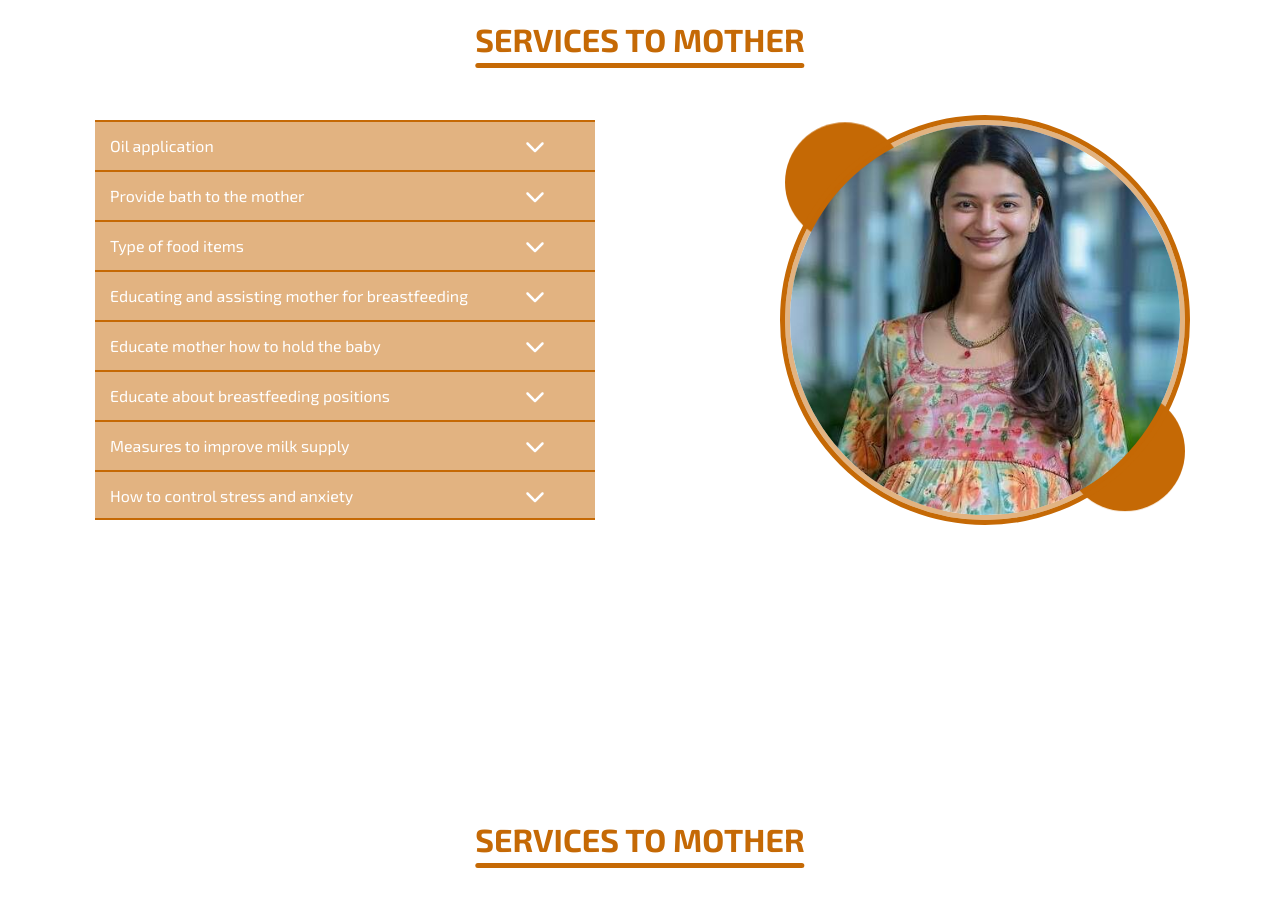
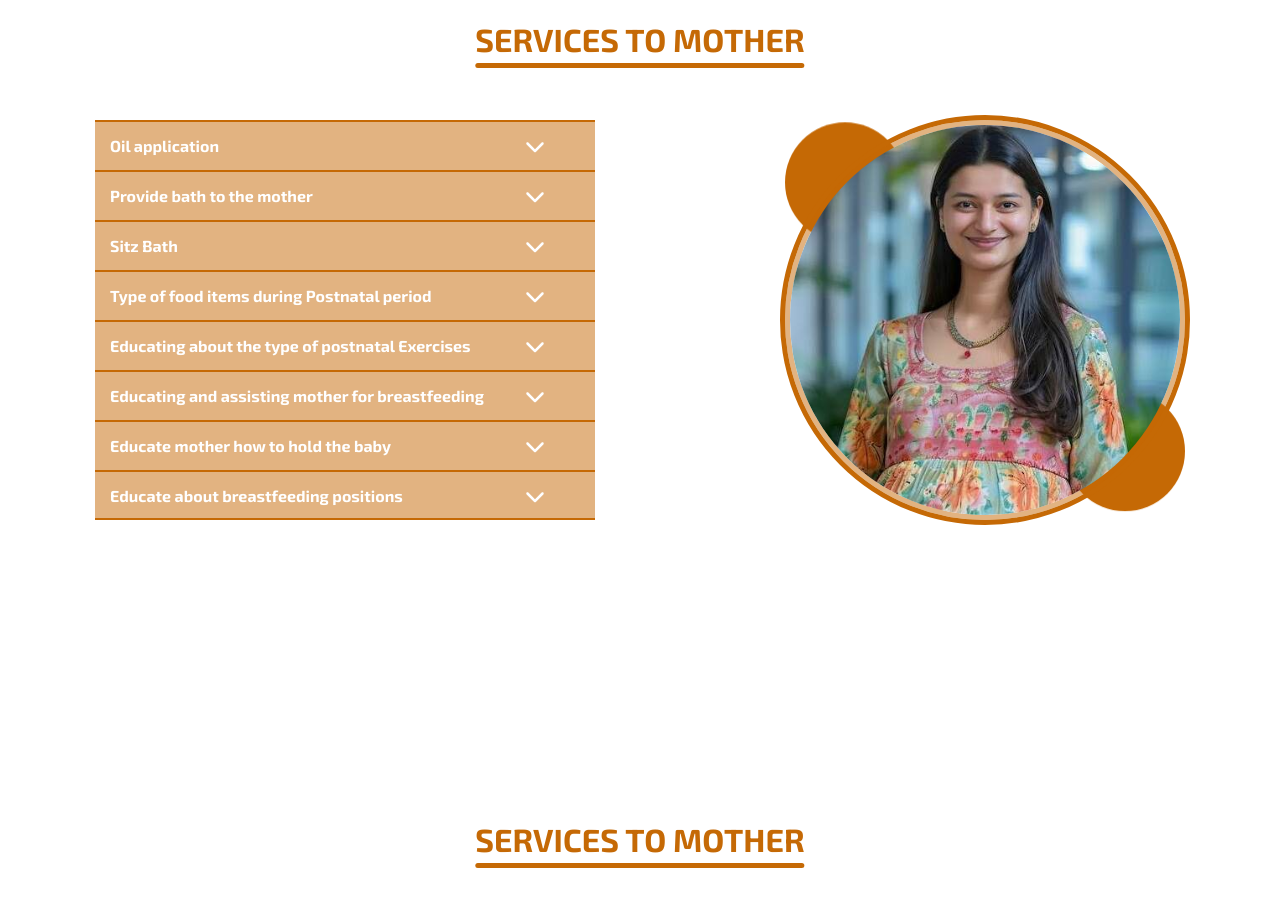
Before and after one commit to Sreyash-Reddy/mom-and-newborn, a React (Vite) app: page / in a window 1280 px wide. Shown: the part 1680-2593 px from the top of the page. Built offline with nearby package versions, Linux system fonts and the light colour scheme; a web font is replaced by a local one.

Commit message:
Update Services_Mother.jsx

```diff
--- a/src/components/Services_Mother.jsx
+++ b/src/components/Services_Mother.jsx
@@ -10,35 +10,43 @@ export const Services_Mother = () => {
     const services = [
         {
             title: "Oil application",
-            content: "Lorem ipsum dolor sit amet. Eos alias molestiae sed nihil dolor ut velit quia et blanditiis vero et nulla sunt. Ea nesciunt consequatur a facilis aperiam qui quis perspiciatis et repellendus atque aut inventore maxime eum corrupti galisum. Aut nemo eligendi quo expedita nemo in unde dolores aut dolores libero nam quod repellendus ab enim sunt? Non vitae enim et itaque nulla rem sequi quia. Est beatae optio vel temporibus corporis ad galisum quia aut dolores quia aut quisquam earum. 33 quia perspiciatis aut nemo quaerat hic sint delectus qui praesentium amet et consequuntur dolorum ab molestiae nemo aut consectetur iste. Est reprehenderit alias eum ipsa voluptatum ad assumenda galisum"
+            content: "Holistic approaches to postnatal care focusing on physical, mental and emotional wellbeing of mother after delivery. Gentle full body massage using oils helps to improve blood circulation, tighten the loose muscles, provide physical wellbeing and aid for mental relaxation. Traditional body massage and oil application helps the body muscles to relax, loosen up the tissues and tighten the ligaments.    Body massage and oil application also helps to control blood pressure by regulating blood flow. A traditional oil massage improves blood circulation and alleviate the muscular and joint pains."
         },
         {
             title: "Provide bath to the mother",
-            content: "Lorem ipsum dolor sit amet. Eos alias molestiae sed nihil dolor ut velit quia et blanditiis vero et nulla sunt. Ea nesciunt consequatur a facilis aperiam qui quis perspiciatis et repellendus atque aut inventore maxime eum corrupti galisum. Aut nemo eligendi quo expedita nemo in unde dolores aut dolores libero nam quod repellendus ab enim sunt? Non vitae enim et itaque nulla rem sequi quia. Est beatae optio vel temporibus corporis ad galisum quia aut dolores quia aut quisquam earum. 33 quia perspiciatis aut nemo quaerat hic sint delectus qui praesentium amet et consequuntur dolorum ab molestiae nemo aut consectetur iste. Est reprehenderit alias eum ipsa voluptatum ad assumenda galisum"
+            content: "Traditional bath helps to promote partom healing, muscle relaxation, strengthen the body tissue and remove micro organisms from the body during postnatal period. Hot water bath not only helps for physical wellbeing it also plays a major role in the improvement of mental wellbeing, alleviate sickness and provide energy to the mother."
         },
         {
-            title: "Type of food items",
-            content: "Lorem ipsum dolor sit amet. Eos alias molestiae sed nihil dolor ut velit quia et blanditiis vero et nulla sunt. Ea nesciunt consequatur a facilis aperiam qui quis perspiciatis et repellendus atque aut inventore maxime eum corrupti galisum. Aut nemo eligendi quo expedita nemo in unde dolores aut dolores libero nam quod repellendus ab enim sunt? Non vitae enim et itaque nulla rem sequi quia. Est beatae optio vel temporibus corporis ad galisum quia aut dolores quia aut quisquam earum. 33 quia perspiciatis aut nemo quaerat hic sint delectus qui praesentium amet et consequuntur dolorum ab molestiae nemo aut consectetur iste. Est reprehenderit alias eum ipsa voluptatum ad assumenda galisum"
+            title: "Sitz Bath",
+            content: ""
+        },
+        {
+            title: "Type of food items during Postnatal period",
+            content: "Postpartum period is also considered as lactation period. Nursing mother diet should be special and it is very important for newborn growth and development. Postpartum diet should be easily digestible, simultaneously it should strengthen tissues and promote lactation. Lactating mother requires high calories, adequate protein, fat, plenty of fluids, minerals and vitamins. The diet which contain sufficient roughages and fluids helps to control constipation. Iron rich diet also helps to prevent anemia during postnatal period. Our Mom and Newborn guide and advise to choose proper food to maintain and improve the lactation. The proper intake of balanced diet which contain adequate nutritive value helps for the fast recovery of maternal health and aid for proper growth and development of newborn."
+        },
+        {
+            title: "Educating about the type of postnatal Exercises",
+            content: "Postpartum exercises improve the muscle tone which are stretched during pregnancy and labor especially the abdominal and perineal muscles. Postnatal exercise have many benefits like strengthen the pelvic floor muscles, Improve cardio vascular fitness, promote sleep, help for weight loss, helps to improve posture, prevent back pain and prevent incontinence. Our Mom and Newborn team will teach different type of exercises to be suitable based on the type of delivery and the condition of the mother."
         },
         {
             title: "Educating and assisting mother for breastfeeding",
-            content: "Lorem ipsum dolor sit amet. Eos alias molestiae sed nihil dolor ut velit quia et blanditiis vero et nulla sunt. Ea nesciunt consequatur a facilis aperiam qui quis perspiciatis et repellendus atque aut inventore maxime eum corrupti galisum. Aut nemo eligendi quo expedita nemo in unde dolores aut dolores libero nam quod repellendus ab enim sunt? Non vitae enim et itaque nulla rem sequi quia. Est beatae optio vel temporibus corporis ad galisum quia aut dolores quia aut quisquam earum. 33 quia perspiciatis aut nemo quaerat hic sint delectus qui praesentium amet et consequuntur dolorum ab molestiae nemo aut consectetur iste. Est reprehenderit alias eum ipsa voluptatum ad assumenda galisum"
+            content: "Breast feeding is the natural way of feeding the newborn. The new nursing mother will not have adequate knowledge about the technique of breast feeding. Most common reason the mother hesitate to feed the baby because of lack of knowledge about its benefits. Breast feeding has health benefits for both mother and newborn. The breast milk provide optimum nutrition to the newborn for their proper growth and development. Breast milk contain many antibodies which provide protection against illness. Our team will guide and support mother while feeding their newborn."
         },
         {
             title: "Educate mother how to hold the baby",
-            content: "Lorem ipsum dolor sit amet. Eos alias molestiae sed nihil dolor ut velit quia et blanditiis vero et nulla sunt. Ea nesciunt consequatur a facilis aperiam qui quis perspiciatis et repellendus atque aut inventore maxime eum corrupti galisum. Aut nemo eligendi quo expedita nemo in unde dolores aut dolores libero nam quod repellendus ab enim sunt? Non vitae enim et itaque nulla rem sequi quia. Est beatae optio vel temporibus corporis ad galisum quia aut dolores quia aut quisquam earum. 33 quia perspiciatis aut nemo quaerat hic sint delectus qui praesentium amet et consequuntur dolorum ab molestiae nemo aut consectetur iste. Est reprehenderit alias eum ipsa voluptatum ad assumenda galisum"
+            content: "Motherhood is the period of learning many new things. Mother will be curious to hold their newborn, but as a new mother she is little worried about how to hold the baby in a way that keeps the child safe and secure. There are various ways to hold the baby depending on the circumstances. Physical contact of the mother have various benefits, by holding the newborn helps to develop bonding between mother and child, which leads to a life long attachment. Holding a newborn can help regulate their heart rate, breathing and body temperature."
         },
         {
             title: "Educate about breastfeeding positions",
-            content: "Lorem ipsum dolor sit amet. Eos alias molestiae sed nihil dolor ut velit quia et blanditiis vero et nulla sunt. Ea nesciunt consequatur a facilis aperiam qui quis perspiciatis et repellendus atque aut inventore maxime eum corrupti galisum. Aut nemo eligendi quo expedita nemo in unde dolores aut dolores libero nam quod repellendus ab enim sunt? Non vitae enim et itaque nulla rem sequi quia. Est beatae optio vel temporibus corporis ad galisum quia aut dolores quia aut quisquam earum. 33 quia perspiciatis aut nemo quaerat hic sint delectus qui praesentium amet et consequuntur dolorum ab molestiae nemo aut consectetur iste. Est reprehenderit alias eum ipsa voluptatum ad assumenda galisum"
+            content: "Proper breast feeding position has its own values, Effective and Suitable breast feeding position are crucial for women to feed their babies without pain. The baby can suck the breast only if feeding is in correct position. Many mothers needs support with positioning their newborn for feeding. Good latch and perfect position makes both mother and baby comfortable, feed well, reduce pain and prevent health problems. Adequate milk supply can be ensured if the mother feed their baby without pain. Our expertise will guide the needed women about proper feeding postions, importance of good latch. "
         },
         {
             title: "Measures to improve milk supply",
-            content: "Lorem ipsum dolor sit amet. Eos alias molestiae sed nihil dolor ut velit quia et blanditiis vero et nulla sunt. Ea nesciunt consequatur a facilis aperiam qui quis perspiciatis et repellendus atque aut inventore maxime eum corrupti galisum. Aut nemo eligendi quo expedita nemo in unde dolores aut dolores libero nam quod repellendus ab enim sunt? Non vitae enim et itaque nulla rem sequi quia. Est beatae optio vel temporibus corporis ad galisum quia aut dolores quia aut quisquam earum. 33 quia perspiciatis aut nemo quaerat hic sint delectus qui praesentium amet et consequuntur dolorum ab molestiae nemo aut consectetur iste. Est reprehenderit alias eum ipsa voluptatum ad assumenda galisum"
+            content: "A healthy mother will produce about 500 to 800 ml of milk per day to feed her newborn. For adequate milk production the mother needs to take additional 600 KCal per day. Breast milk production is depends partially on the mother's emotions and thoughts. It is important to keep the baby with mother all time, Apart from all these parameters the diet during postnatal period plays a major role in maintaining lactation. the mother diet which include adequate protein, fat, lipids, carbohydrate, vitamins and minerals and plenty of fluid for maintaining and improving lactation."
         },
         {
             title: "How to control stress and anxiety",
-            content: "Lorem ipsum dolor sit amet. Eos alias molestiae sed nihil dolor ut velit quia et blanditiis vero et nulla sunt. Ea nesciunt consequatur a facilis aperiam qui quis perspiciatis et repellendus atque aut inventore maxime eum corrupti galisum. Aut nemo eligendi quo expedita nemo in unde dolores aut dolores libero nam quod repellendus ab enim sunt? Non vitae enim et itaque nulla rem sequi quia. Est beatae optio vel temporibus corporis ad galisum quia aut dolores quia aut quisquam earum. 33 quia perspiciatis aut nemo quaerat hic sint delectus qui praesentium amet et consequuntur dolorum ab molestiae nemo aut consectetur iste. Est reprehenderit alias eum ipsa voluptatum ad assumenda galisum"
+            content: "Many women experiences post natal stress and anxiety , the mother need both physical and mental rest and should be protected against worries and undue fatigue. Sleep is essential to provide adequate physical and emotional support. Worries and Unhappiness can also cause stress. Hormonal changes after child birth causes stress and anxiety coping with the demand of a new baby and everything else thats going on around can be stressful. Mother need to overcome from the stress and anxiety for emotional and mental wellbeing, or else it can adversly affect the mother's mental health. Our team will helps the mother to overcome from stress and anxiety by providing different services and engaging the mother in child care."
         },
     ];
 
@@ -58,7 +66,7 @@ export const Services_Mother = () => {
                                 style={{display: expandedIndex === null || expandedIndex === index ? 'flex' : 'none'}}
                             >
                                 <div className="services-mother-content-li">
-                                    {service.title}
+                                    <b>{service.title}</b>
                                     <svg
                                         xmlns="http://www.w3.org/2000/svg"
                                         height="20"
@@ -74,7 +82,7 @@ export const Services_Mother = () => {
                                 </div>
                                 <div
                                     className={`services-mother-content-li-content ${expandedIndex === index ? 'visible' : ''}`}>
-                                    {service.content}
+                                    <i>{service.content}</i>
                                 </div>
                             </li>
                         ))}
```
